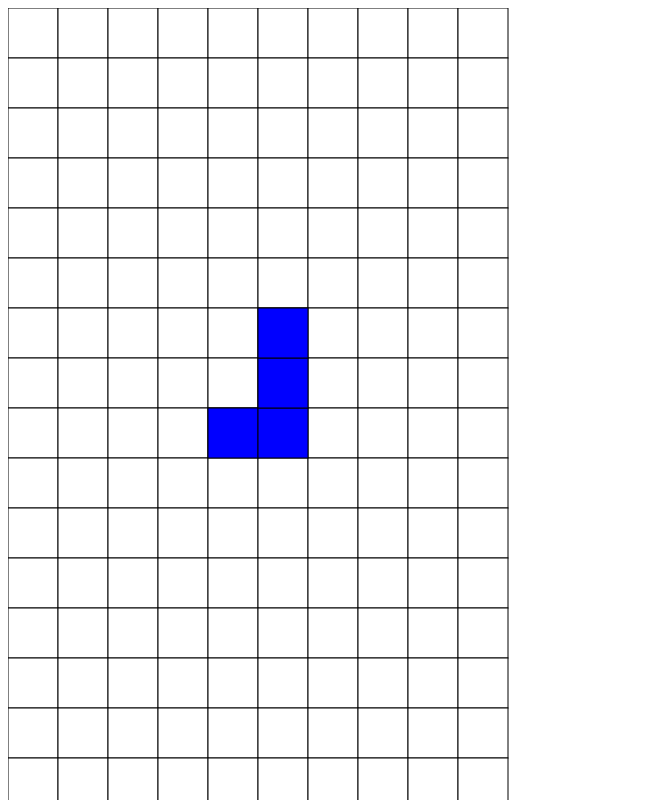
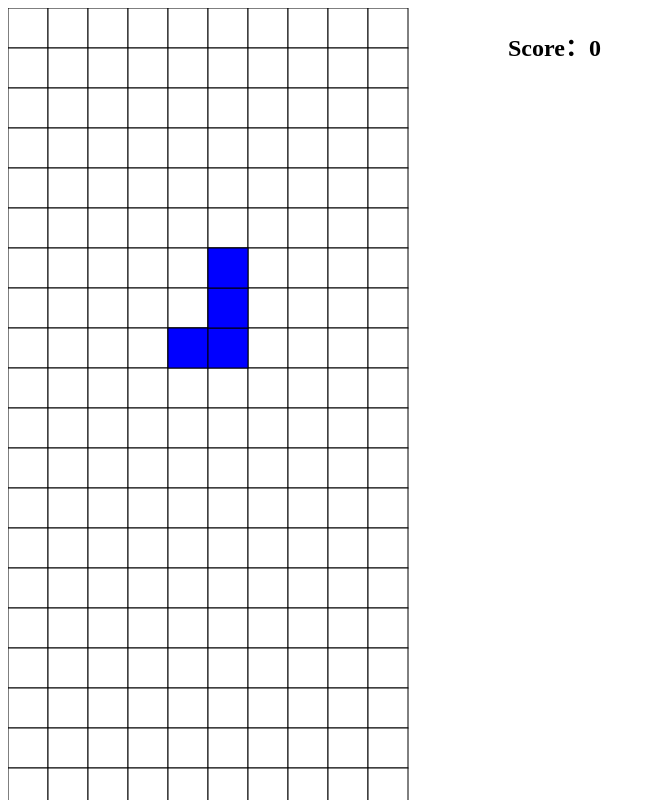
Before and after one commit to wemmaling/Tetris, a React app: page / in a window 1280 px wide. Shown: the top 800 px of the page, without its empty margins (0-656 px from the left). Built offline with nearby package versions, Linux system fonts and the light colour scheme.

Commit message:
1、解决长按旋转键时加速的问题 2、完成空格键控制Tetromino的直接下落

```diff
--- a/app/Cell.jsx
+++ b/app/Cell.jsx
@@ -1,4 +1,5 @@
 import React from 'react'
+import {CELL_HEIGHT, CELL_WIDTH} from './constants'
 
 export default class Cell extends React.Component {
   render() {
@@ -7,8 +8,8 @@ export default class Cell extends React.Component {
         <rect
           x={x}
           y={y}
-          width="50"
-          height="50"
+          width={CELL_WIDTH}
+          height={CELL_HEIGHT}
           fill={fill}
           stroke="#000000"
         />
--- a/app/TetrisMap.jsx
+++ b/app/TetrisMap.jsx
@@ -69,9 +69,9 @@ class TetrisMap extends React.Component {
     const { color } = colorMap.get(type)
 
     return (
-      <div>
-        <svg width="100%"
-             height="1100px"> /* 1、为什么在这里不设置width和height的话，内部元素无法直接撑起父元素的高度 2、设置height="100%"为什么不起作用 */
+      <div style={{display: 'flex'}}>
+        <svg width="500px"
+             height="810px"> /* 1、为什么在这里不设置width和height的话，内部元素无法直接撑起父元素的高度 2、设置height="100%"为什么不起作用 */
           {tetrisMap.map((s, row) =>
             <g key={row}>
               {s.map((c, col) => {
@@ -92,7 +92,7 @@ class TetrisMap extends React.Component {
             })}
           </g>
         </svg>
-        {score}
+        <h2>Score：{score}</h2>
       </div>
     )
   }
--- a/app/constants.js
+++ b/app/constants.js
@@ -1,2 +1,2 @@
-export const CELL_WIDTH = 50
-export const CELL_HEIGHT = 50
+export const CELL_WIDTH = 40
+export const CELL_HEIGHT = 40
--- a/app/saga.js
+++ b/app/saga.js
@@ -203,7 +203,6 @@ function* moveTetromino({ dRow, dCol }) {
 
 // 旋转
 function* rorateTetromino() {
-  console.log('rorateTetromino')
   const state = yield select()
   const { tetrisMap, curTetromino } = state.toObject()
   const nextPosition = curTetromino.update('direction', v => (v + 1) % 4)
--- a/package.json
+++ b/package.json
@@ -3,7 +3,8 @@
   "version": "0.0.0",
   "author": "wemmaling",
   "scripts": {
-    "start": "webpack-dev-server --mode=development"
+    "start": "webpack-dev-server --mode=development",
+    "build": "webpack"
   },
   "dependencies": {
     "immutable": "^3.8.2",
```
Also changed, not shown: 1 other file (tests, documents, lock files or other folders).
